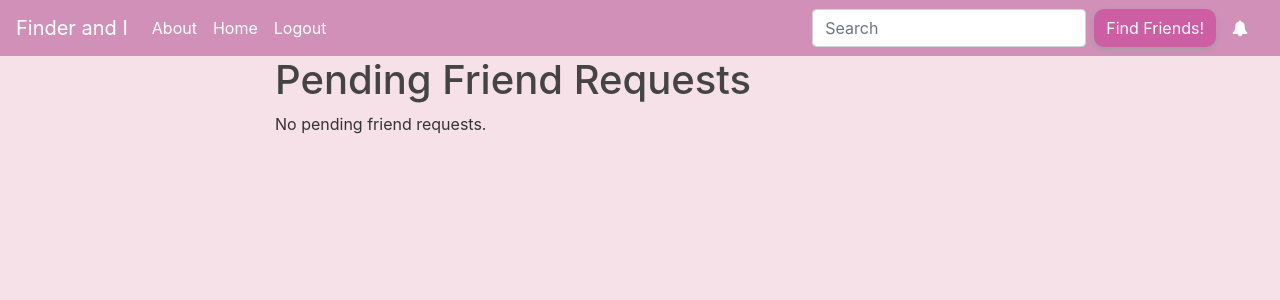
After one commit to mahausmani/Finder_And_I, a Django app: page /friend-requests/ in a window 1280 px wide. The commit adds this page. Shown: the top 300 px of the page. Run offline with Django 3.2, Linux system fonts and the light colour scheme; a user stored in the database is signed in; data comes from the database, SQL or seed files in the repository; both versions use the stored data as it was after the commit; some libraries are stand-ins or nearby versions.

Commit message:
friend working

```diff
--- a/Django_BlogApp-master/users/admin.py
+++ b/Django_BlogApp-master/users/admin.py
@@ -1,5 +1,6 @@
 from django.contrib import admin
-from .models import Profile,Post
+from .models import Profile,Post,FriendRequest
 
 admin.site.register(Profile)
 admin.site.register(Post)
+admin.site.register(FriendRequest)
--- a/Django_BlogApp-master/users/templates/users/base.html
+++ b/Django_BlogApp-master/users/templates/users/base.html
@@ -8,6 +8,7 @@
 
     <!-- Bootstrap CSS -->
     <link rel="stylesheet" href="https://maxcdn.bootstrapcdn.com/bootstrap/4.0.0/css/bootstrap.min.css" integrity="sha384-Gn5384xqQ1aoWXA+058RXPxPg6fy4IWvTNh0E263XmFcJlSAwiGgFAW/dAiS6JXm" crossorigin="anonymous">
+    <link rel="stylesheet" href="https://cdnjs.cloudflare.com/ajax/libs/font-awesome/4.7.0/css/font-awesome.min.css">
 
     <!-- <link rel="stylesheet" href="Django_BlogApp-master\users\static\main.css"> -->
     <link rel="stylesheet" href="{% static 'main.css' %}">
@@ -58,6 +59,12 @@
             <input class="form-control mr-2" type="search" placeholder="Search" name="q" aria-label="Search">
             <button class="btn search-btn" type="submit">Find Friends!</button>
           </form>
+            <a class="nav-link" href="{% url 'friend_requests' %}">
+              <i class="fa fa-bell"></i>
+                {% if friend_requests %}
+                  {{ friend_requests|length }}
+                {% endif %}
+            </a>
 
           {% endif%}
         </form>
--- /dev/null
+++ b/Django_BlogApp-master/users/templates/users/friend_requests.html
@@ -0,0 +1,28 @@
+{% extends 'users/base.html' %}
+
+{% block content %}
+<h1>Pending Friend Requests</h1>
+
+{% if friend_requests %}
+<ul>
+{% for request in friend_requests %}
+  <li>
+    <p>{{ request.from_user }} wants to be your friend!</p>
+
+    <form method="post" action="{% url 'accept_friend_request' request_id=request.pk %}">
+        {% csrf_token %}
+        <button type="submit" class="btn btn-success">Accept</button>
+      </form>
+
+    <form method="post" action="{% url 'reject_friend_request' request_id=request.pk %}">
+      {% csrf_token %}
+      <button type="submit" class="btn btn-danger">Decline</button>
+    </form>
+  </li>
+{% endfor %}
+</ul>
+{% else %}
+<p>No pending friend requests.</p>
+{% endif %}
+
+{% endblock %}
--- a/Django_BlogApp-master/users/templates/users/profile.html
+++ b/Django_BlogApp-master/users/templates/users/profile.html
@@ -13,6 +13,7 @@
         <div class="box">
             <h2>{{ user.username }}</h2>
             <p>{{ user.email }}</p>
+            <a href="{% url 'your_friends' %}" class="post-btn">Your Friends</a>
         </div>
     </div>
     <div class="card">
@@ -20,7 +21,7 @@
             <form method="post" action="{% url 'post' %}" enctype="multipart/form-data">
                 {% csrf_token %}
                 <textarea class="form-control" name="content" rows="3" placeholder="What's on your mind?" style="resize:none;"></textarea>
-                <label for="image-upload" class="upload-btn"><i class="fas fa-paperclip"></i></label>
+                <label for="image-upload" class="upload-btn"></i></label>
                 <input type="file" name="image" id="image-upload" >
                 <button class="post-btn m-3 pr-3 pl-3" type="submit" >Post</button>
             </form>
@@ -60,6 +61,7 @@
     .post-btn:hover {
         background-color: #b74d8c;
         box-shadow: 0px 4px 8px #9e9e9e;
+        text-decoration: none;
     }
     .text-center {
         display: flex;
--- a/Django_BlogApp-master/users/templates/users/user_profile.html
+++ b/Django_BlogApp-master/users/templates/users/user_profile.html
@@ -16,7 +16,9 @@
             <h2>{{ user_profile.user.username }}</h2>
             <p>{{ user_profile.user.email }}</p>
         </div>
-        <button class="post-btn m-3 pr-3 pl-3">Add Friend</button>
+        <!-- <button class="post-btn m-3 pr-3 pl-3">Add Friend</button> -->
+        <a href="{% url 'send_friend_request' username=user_profile.user.username %}" class="post-btn">Add Friend</a>
+
     </div>
 
 </div>
--- a/Django_BlogApp-master/users/urls.py
+++ b/Django_BlogApp-master/users/urls.py
@@ -4,9 +4,15 @@ from . import views
 urlpatterns = [
     path('post/', views.post, name='post'),
     path('', views.home, name='home'),
-    path('about',views.about, name = 'about'),
+    path('about',views.about, name='about'),
     path('delete_post/<int:post_id>/', views.delete_post, name='delete_post'),
     path('search/', views.search, name='search'),
     path('user/<str:username>/', views.user_profile, name='user_profile'),
+    path('friend-requests/', views.friend_requests, name='friend_requests'),
+    path('send-friend-request/<str:username>/', views.send_friend_request, name='send_friend_request'),
+    path('your-friends/', views.your_friends, name='your_friends'),
+    path('accept-friend-request/<int:request_id>/', views.accept_friend_request, name='accept_friend_request'),
+    path('reject-friend-request/<int:request_id>/', views.reject_friend_request, name='reject_friend_request'),
+    path('unfriend/<str:username>/', views.unfriend, name='unfriend')
 
 ]
--- a/Django_BlogApp-master/users/views.py
+++ b/Django_BlogApp-master/users/views.py
@@ -1,7 +1,7 @@
 from django.shortcuts import render, redirect, get_object_or_404
 from django.contrib import messages
 from .forms import UserRegisterForm, CreatePostForm
-from .models import Post, Profile
+from .models import Post, Profile, FriendRequest
 from django.contrib.auth.decorators import login_required
 from django.contrib.auth.models import User
 from django.contrib.auth import authenticate, login
@@ -9,6 +9,59 @@ from django.urls import reverse
 from django.db.models.signals import post_save
 from django.dispatch import receiver
 from django.contrib.auth.models import User
+
+from django.shortcuts import get_object_or_404, redirect
+
+def send_friend_request(request, username):
+    to_user = get_object_or_404(User, username=username)
+    friend_request = FriendRequest(from_user=request.user, to_user=to_user)
+    friend_request.save()
+    return redirect('user_profile', username=username)
+
+def accept_friend_request(request, request_id):
+    friend_request = get_object_or_404(FriendRequest, id=request_id)
+    if friend_request.to_user != request.user:
+        return redirect('home')
+    friend_request.from_user.profile.friends.add(friend_request.to_user)
+    friend_request.to_user.profile.friends.add(friend_request.from_user)
+    friend_request.delete()
+    return redirect('home')
+
+def reject_friend_request(request, request_id):
+    friend_request = get_object_or_404(FriendRequest, id=request_id)
+    if friend_request.to_user != request.user:
+        return redirect('home')
+    friend_request.delete()
+    return redirect('home')
+
+# @login_required
+# def unfriend(request, username):
+#     friend = User.objects.get(username=username)
+#     profile = Profile.objects.get(user=request.user)
+#     profile.friends.remove(friend)
+#     return redirect('your_friends')
+
+@login_required
+def unfriend(request, username):
+    friend = User.objects.get(username=username)
+    profile = User.objects.get(username=request.user.username)
+    user_profile = Profile.objects.get(user=profile)
+    friend_profile = Profile.objects.get(user=friend)
+    user_profile.friends.remove(friend)
+    friend_profile.friends.remove(profile)
+    return redirect('your_friends')
+
+@login_required
+def your_friends(request):
+    profile = Profile.objects.get(user=request.user)
+    friends = profile.friends.all()
+    return render(request, 'users/your_friends.html', {'friends': friends})
+
+
+@login_required
+def friend_requests(request):
+    friend_requests = FriendRequest.objects.filter(to_user=request.user)
+    return render(request, 'users/friend_requests.html', {'friend_requests': friend_requests})
 
 @receiver(post_save, sender=User)
 def create_profile(sender, instance, created, **kwargs):
```
Also changed, not shown: Django_BlogApp-master/users/models.py (+9 -1 lines), Django_BlogApp-master/users/templates/users/search_results.html (+7 -1 lines), Django_BlogApp-master/users/templates/users/your_friends.html (added, +17 -0 lines), Django_BlogApp-master/db.sqlite3, Django_BlogApp-master/users/migrations/0005_profile_friends_alter_post_id_alter_profile_id_and_more.py (added).
